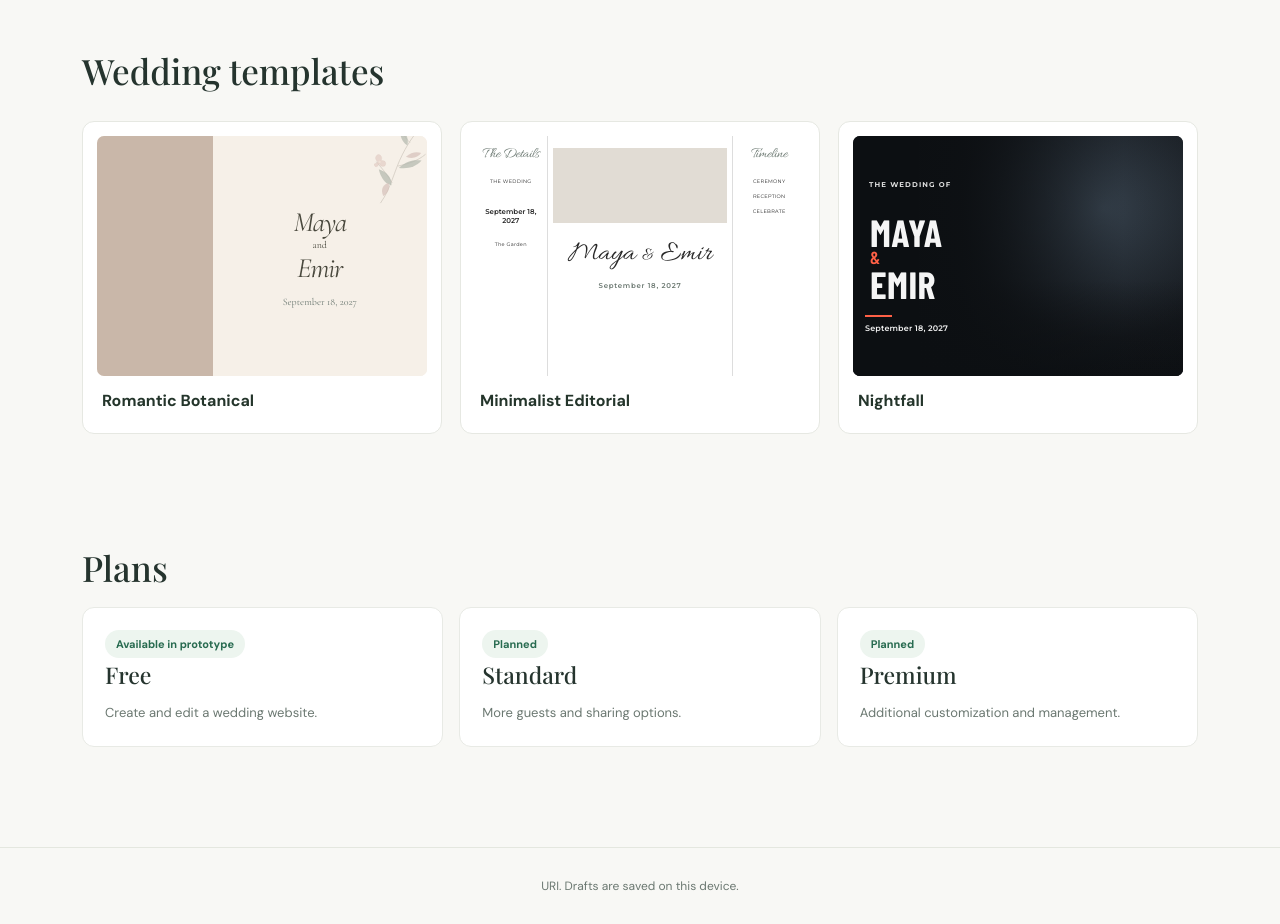
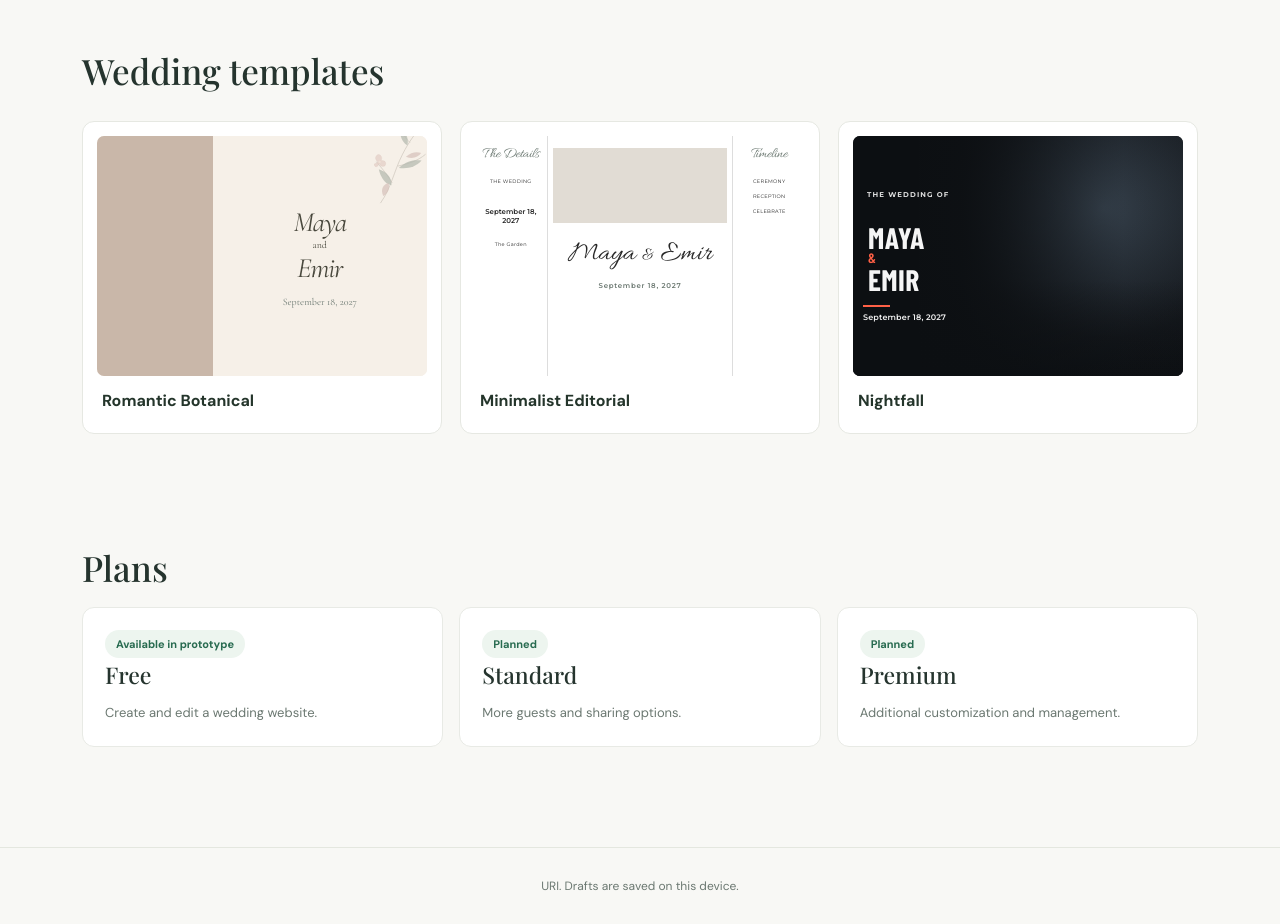
Before and after one commit to mawruemdota/URI, a plain HTML site: page index.html in a window 1280 px wide. Shown: the part 980-1904 px from the top of the page. Drawn offline with nearby package versions, Linux system fonts and the light colour scheme; a web font is replaced by a local one.

Commit message:
Keep Nightfall invitation previews legible at small template-picker widths

```diff
--- a/nightfall-template.css
+++ b/nightfall-template.css
@@ -334,11 +334,12 @@
   font:600 clamp(8px,1cqw,13px) 'Montserrat',sans-serif;
   color:#f1f1f1;letter-spacing:.02em;
 }
+.uri-ref-thumb{container-type:inline-size}
 .uri-ref-thumb .wb-mini-nightfall-content{
-  width:75%;padding:12px;gap:5px;
+  width:78%;padding:10px;gap:4px;
 }
 .uri-ref-thumb .wb-mini-nightfall-content>strong{
-  font-size:clamp(23px,5cqw,38px);
+  font-size:clamp(21px,9cqw,44px);
 }
 .uri-ref-thumb .wb-mini-nightfall-content>strong em{margin:2px 0}
 .uri-ref-thumb .wb-mini-nightfall-content>span{font-size:7px}
```
